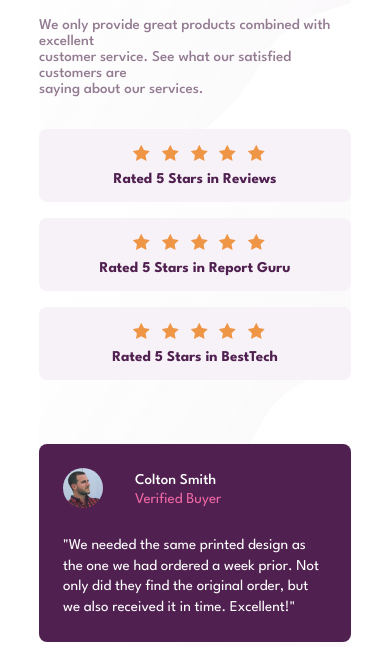
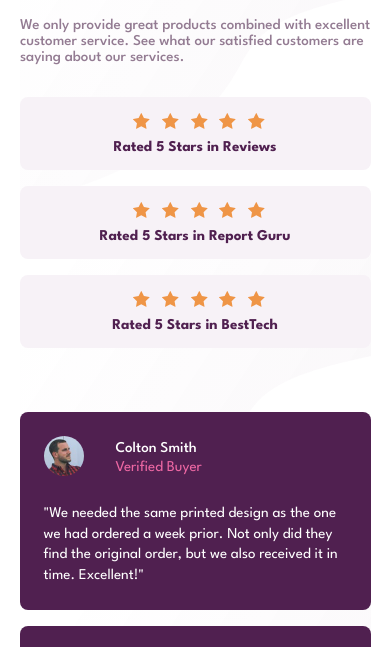
Before and after one commit to Onan-Thairu/social-proof-section, a plain HTML site: page index.html in a window 390 px wide. Shown: the part 164-811 px from the top of the page. Drawn offline with Linux system fonts and the light colour scheme.

Commit message:
chore: increase content width.

```diff
--- a/style.css
+++ b/style.css
@@ -117,6 +117,9 @@ body {
 
 /* Mobile */
 @media only screen and (max-width: 450px) {
+  .content {
+    width: 90%;
+  }
   .hero {
     display: flex;
     flex-wrap: wrap;
@@ -141,7 +144,7 @@ body {
     align-items: center;
     margin-right: 0rem;
     gap: .5rem;
-    width: 80vw;
+    width: 90vw;
   }
   .rating-div p {
     margin-left: 0rem;
```
